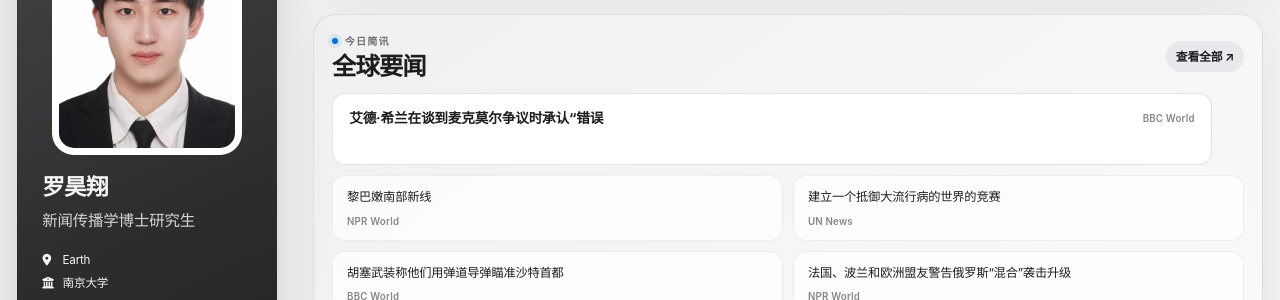
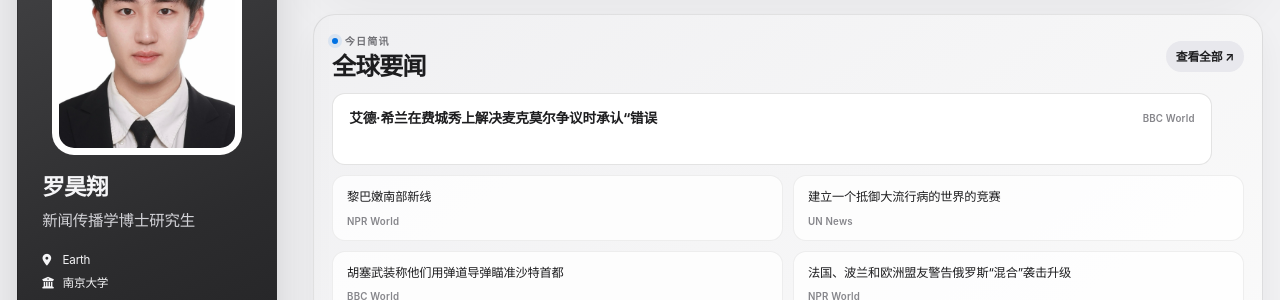
Before and after one commit to HaoxiangLuo/HaoxiangLuo.github.io, a Jekyll site: the page built from _pages/about-zh.md, in a window 1280 px wide and 900 px high, scrolled down 238 px. Shown: the part 240-540 px from the top of the window. Built offline with Jekyll 4.4.1, drawn with Linux system fonts in a browser that asks for light colours; a style sheet for code colours, icons or effects is not loaded.

Commit message:
Update daily news 2026-09-20

```diff
--- a/_data/daily_news.json
+++ b/_data/daily_news.json
@@ -1,14 +1,14 @@
 {
-  "updated_at": "2026-09-20T09:23:25+08:00",
+  "updated_at": "2026-09-20T10:24:25+08:00",
   "days": [
     {
       "date": "2026-09-20",
       "items": [
         {
-          "title": "Ed Sheeran admits 'mistakes' as he addresses Macklemore controversy",
+          "title": "Ed Sheeran admits 'mistakes' as he addresses Macklemore controversy at Philadelphia show",
           "source": "BBC World",
           "url": "https://www.bbc.co.uk/news/articles/cm780ll1de18o?at_medium=RSS&at_campaign=rss",
-          "title_zh": "艾德·希兰在谈到麦克莫尔争议时承认“错误"
+          "title_zh": "艾德·希兰在费城秀上解决麦克莫尔争议时承认“错误"
         },
         {
           "title": "The new lines of southern Lebanon",
```
